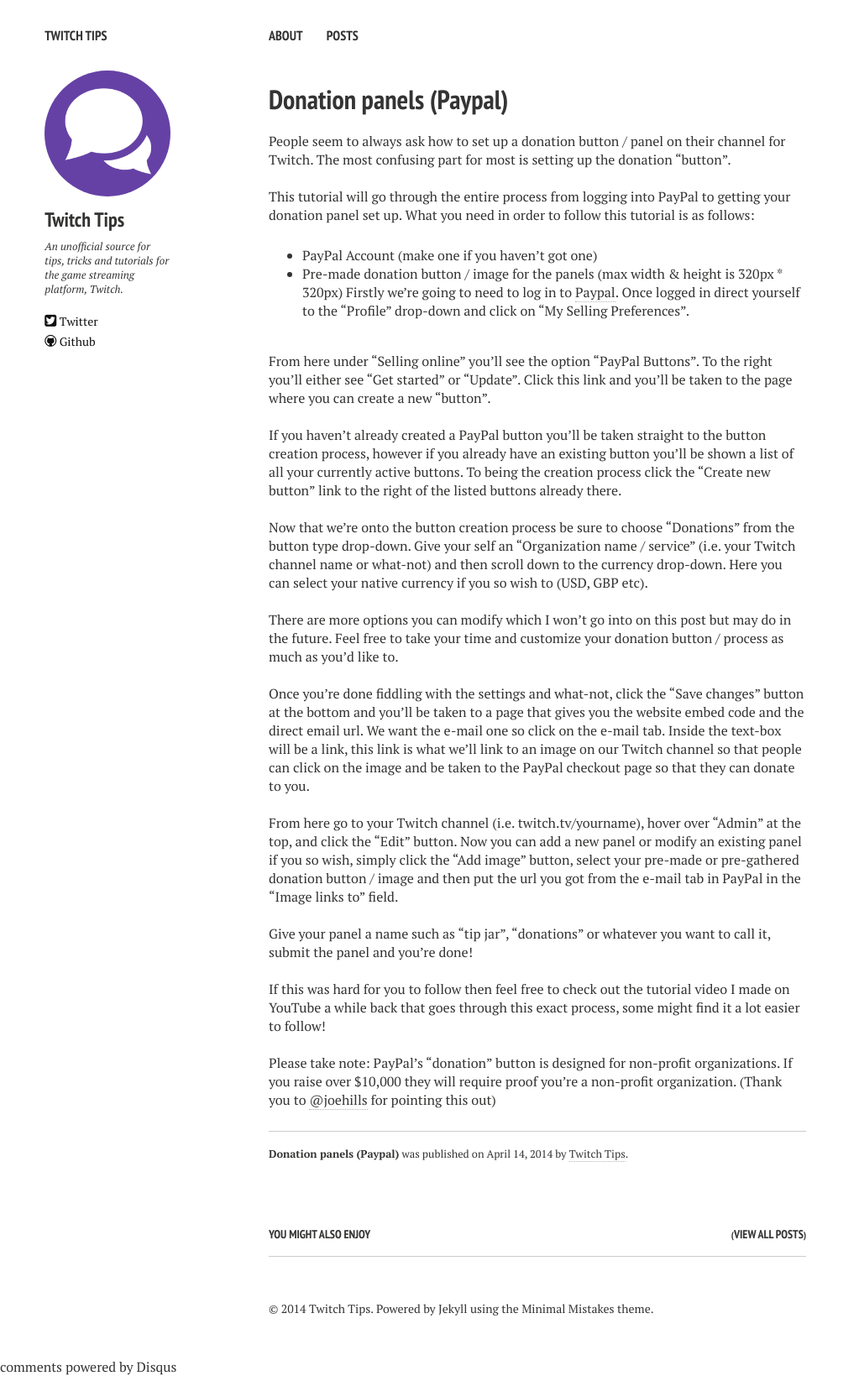
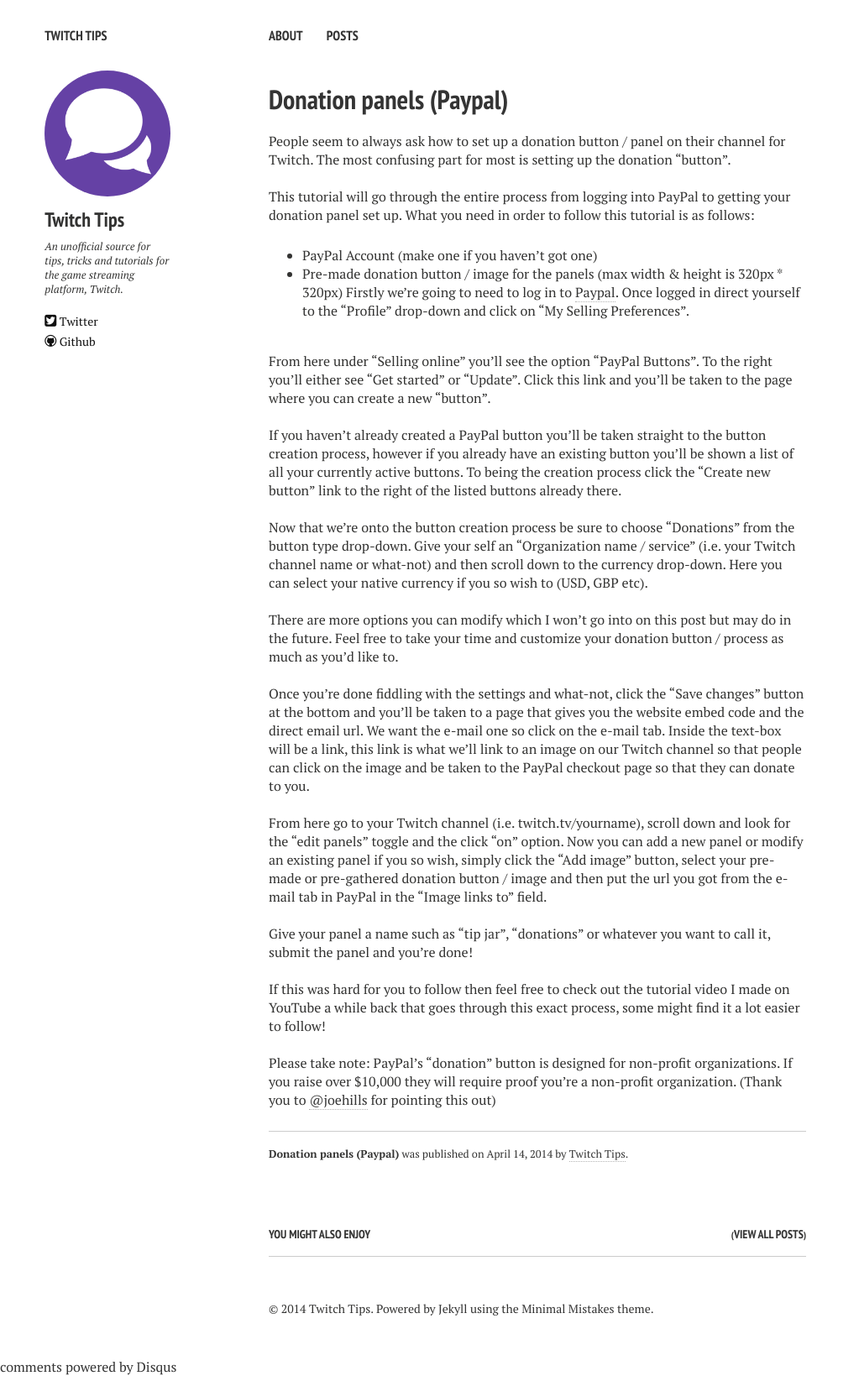
Before and after one commit to SolidPIPe/twitchtips, a Jekyll site: the page built from _posts/2014-04-14-donation-panels-paypal.md, in a window 1280 px wide. Shown: the whole page at 84% size, without its empty margins (0-1023 px from the left). Built offline with Jekyll 4.4.1, drawn with Linux system fonts in a browser that asks for light colours; nearby versions of some CDN libraries; comment, search, counter and statistics services are not loaded.

Commit message:
Update 2014-04-14-donation-panels-paypal.md
New method to update panels

```diff
--- a/_posts/2014-04-14-donation-panels-paypal.md
+++ b/_posts/2014-04-14-donation-panels-paypal.md
@@ -23,7 +23,7 @@
 
 <br>Once you’re done fiddling with the settings and what-not, click the “Save changes” button at the bottom and you’ll be taken to a page that gives you the website embed code and the direct email url. We want the e-mail one so click on the e-mail tab. Inside the text-box will be a link, this link is what we’ll link to an image on our Twitch channel so that people can click on the image and be taken to the PayPal checkout page so that they can donate to you.
 
-<br>From here go to your Twitch channel (i.e. twitch.tv/yourname), hover over “Admin” at the top, and click the “Edit” button. Now you can add a new panel or modify an existing panel if you so wish, simply click the “Add image” button, select your pre-made or pre-gathered donation button / image and then put the url you got from the e-mail tab in PayPal in the “Image links to” field.
+<br>From here go to your Twitch channel (i.e. twitch.tv/yourname), scroll down and look for the "edit panels" toggle and the click "on" option. Now you can add a new panel or modify an existing panel if you so wish, simply click the “Add image” button, select your pre-made or pre-gathered donation button / image and then put the url you got from the e-mail tab in PayPal in the “Image links to” field.
 
 <br>Give your panel a name such as “tip jar”, “donations” or whatever you want to call it, submit the panel and you’re done!
 
```
